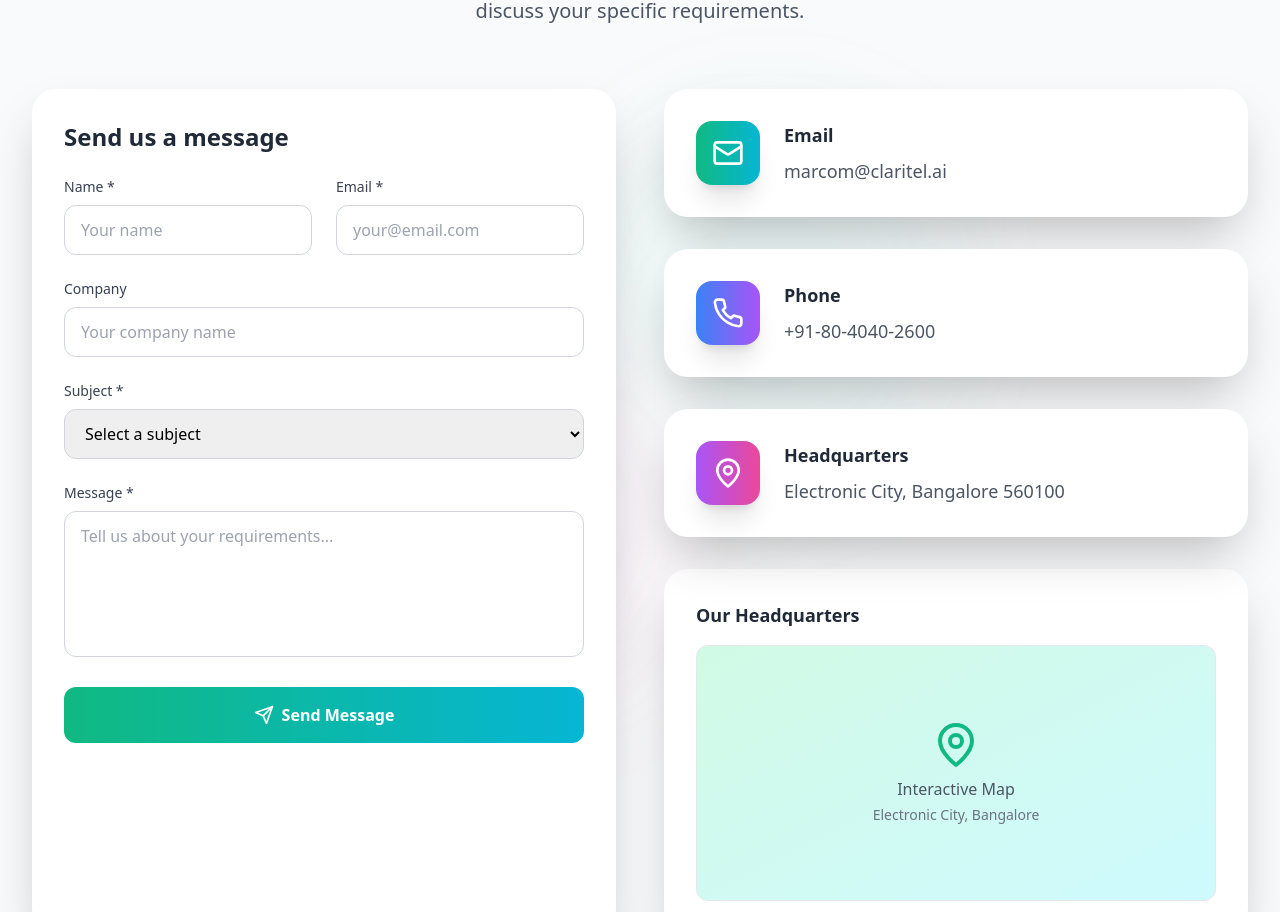
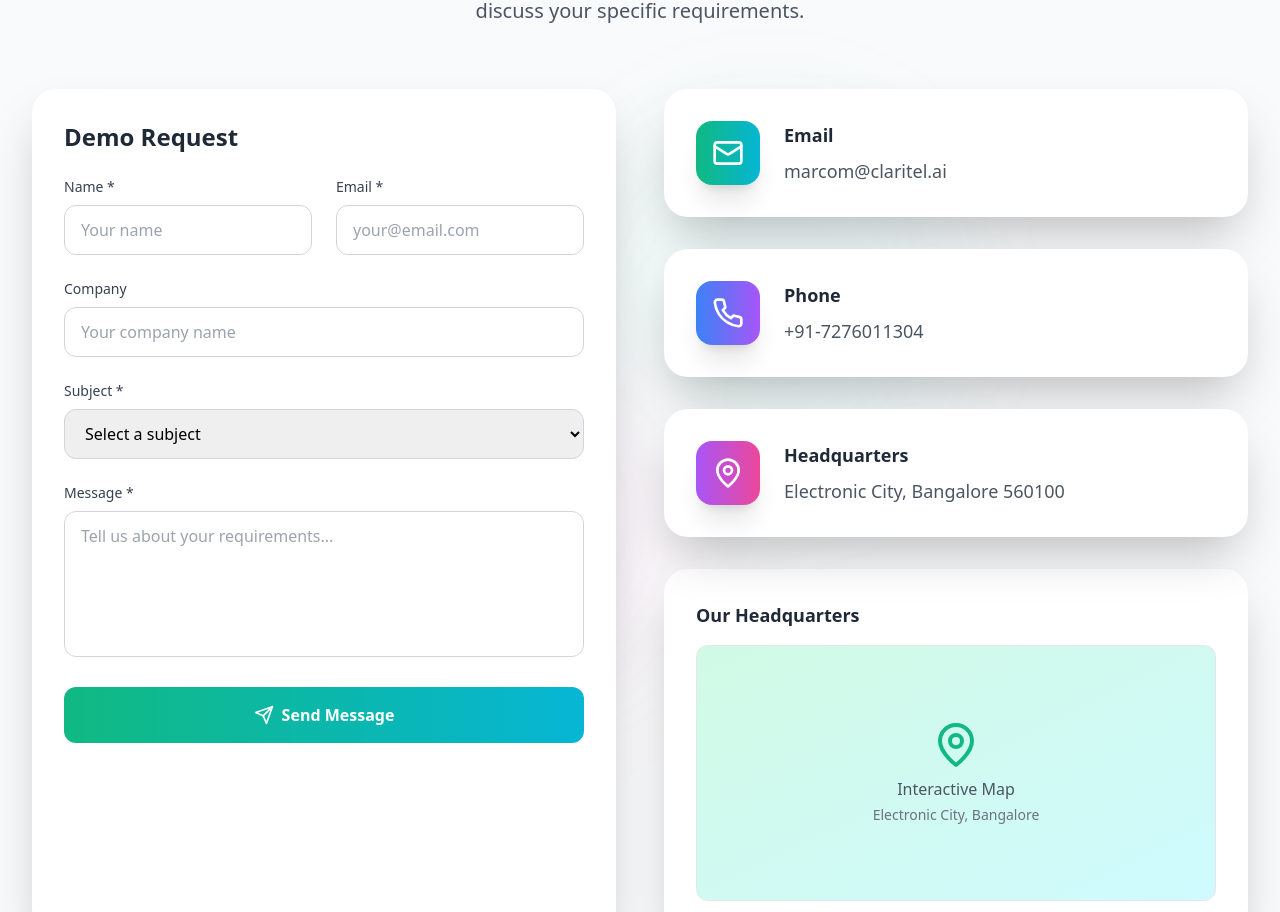
Before and after one commit to claritelai/claritel_website, a React (Vite) app: page / in a window 1280 px wide. Shown: the part 9880-10792 px from the top of the page. Built offline with nearby package versions, Linux system fonts and the light colour scheme.

Commit message:
Update ContactSection.tsx

```diff
--- a/src/components/ContactSection.tsx
+++ b/src/components/ContactSection.tsx
@@ -36,8 +36,8 @@ const ContactSection: React.FC = () => {
     {
       icon: Phone,
       label: 'Phone',
-      value: '+91-80-4040-2600',
-      href: 'tel:+918040402600',
+      value: '+91-7276011304',
+      href: 'tel:+917276011304',
       color: 'from-blue-500 to-purple-500'
     },
     {
@@ -73,14 +73,14 @@ const ContactSection: React.FC = () => {
           {/* Contact Form */}
           <div className="bg-white dark:bg-gray-900 rounded-3xl p-8 shadow-2xl">
             <h3 className="text-2xl font-bold text-gray-800 dark:text-white mb-6">
-              Send us a message
+              Demo Request
             </h3>
 
             {isSubmitted ? (
               <div className="text-center py-12">
                 <CheckCircle className="w-16 h-16 text-emerald-500 mx-auto mb-4" />
                 <h4 className="text-xl font-semibold text-emerald-600 dark:text-emerald-400 mb-2">
-                  Message Sent Successfully!
+                  Demo Request Sent Successfully!
                 </h4>
                 <p className="text-gray-600 dark:text-gray-300">
                   Thank you for your interest. We'll get back to you within 24 hours.
```
